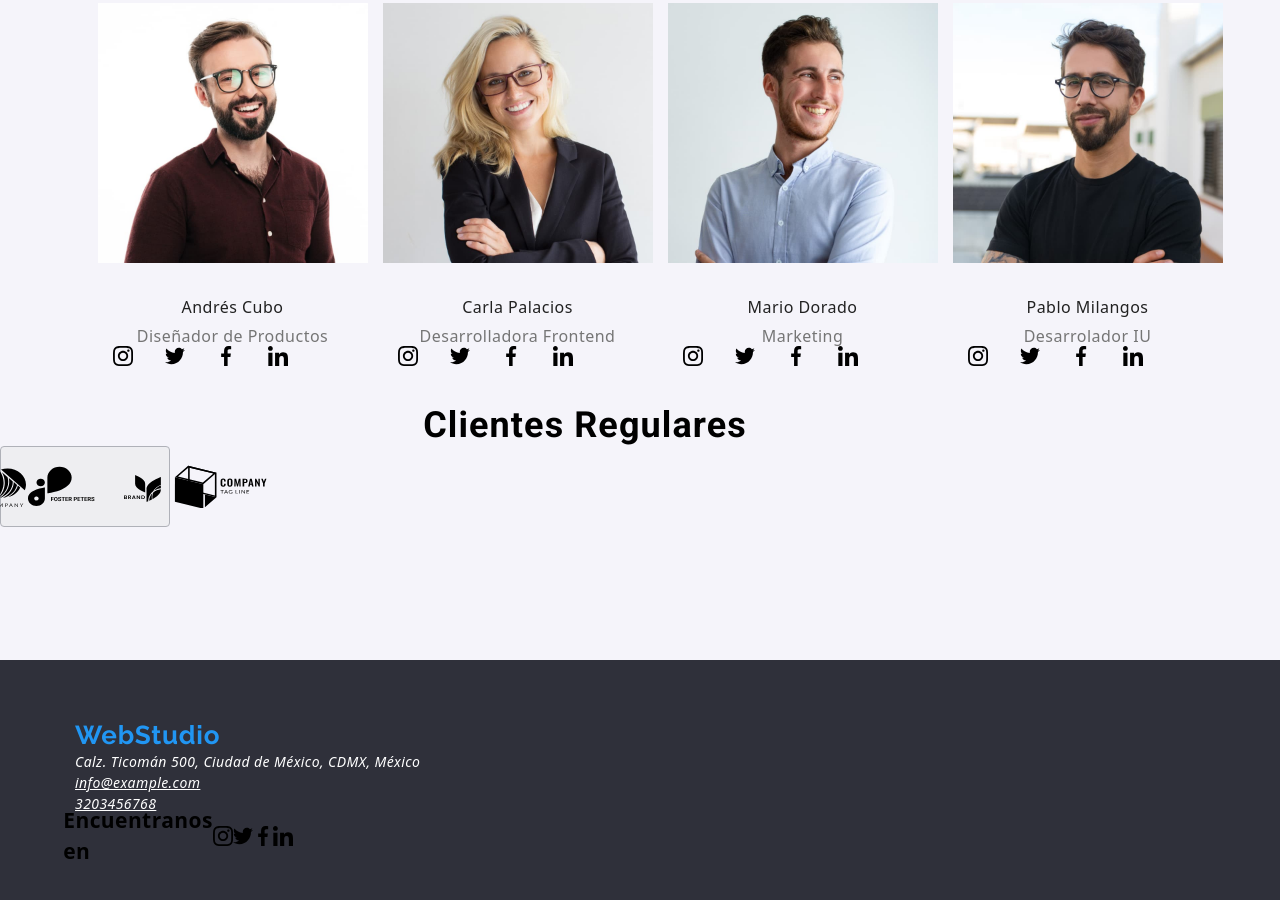
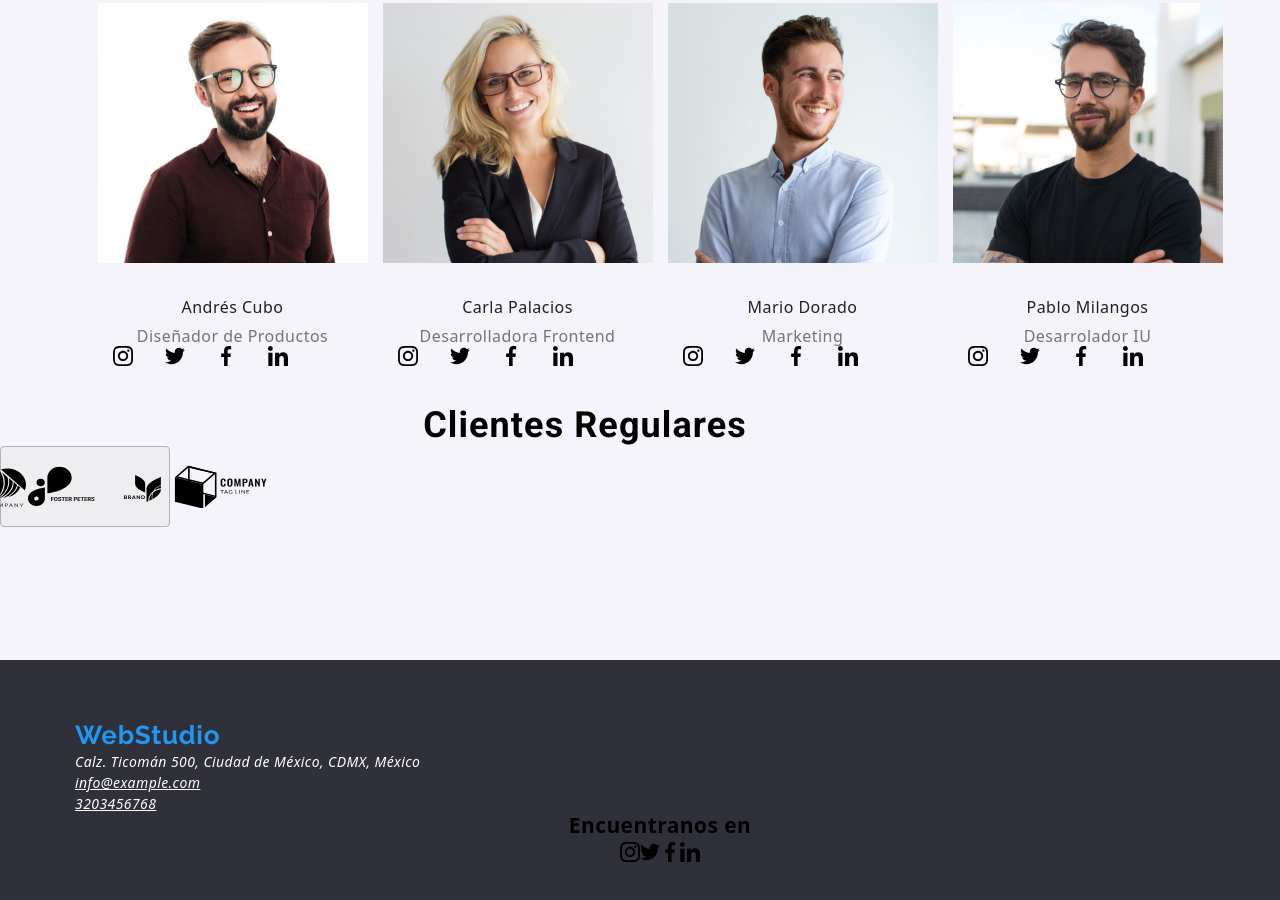
Before and after one commit to jhmorenof/goit-markup-hw-04, a plain HTML site: page index.html in a window 1280 px wide. Shown: the part 2004-2904 px from the top of the page. Drawn offline with nearby package versions, Linux system fonts and the light colour scheme.

Commit message:
actualizar redes footer

```diff
--- a/css/style.css
+++ b/css/style.css
@@ -409,7 +409,7 @@ justify-content: center;
 flex-wrap: nowrap;
 align-items: center;
 list-style-type: none;
-  margin: 0;
+margin: auto;
   padding: 0;
 
 }
@@ -596,6 +596,8 @@ justify-content: center;
 flex-wrap: nowrap;
 align-items: center;
 list-style-type: none;
+flex-direction: column;
+margin: auto;
 width: 206px;
 height: 44px;
 top: 2787px;
```
